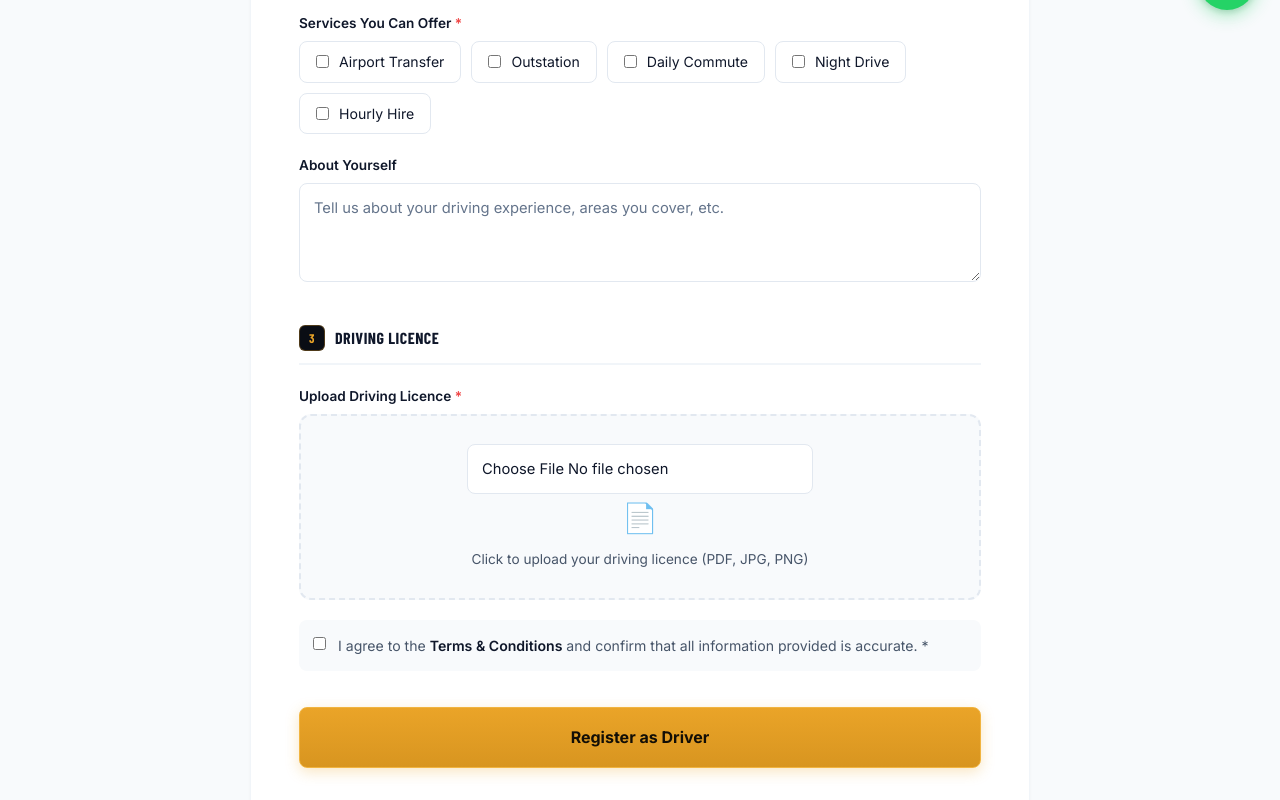
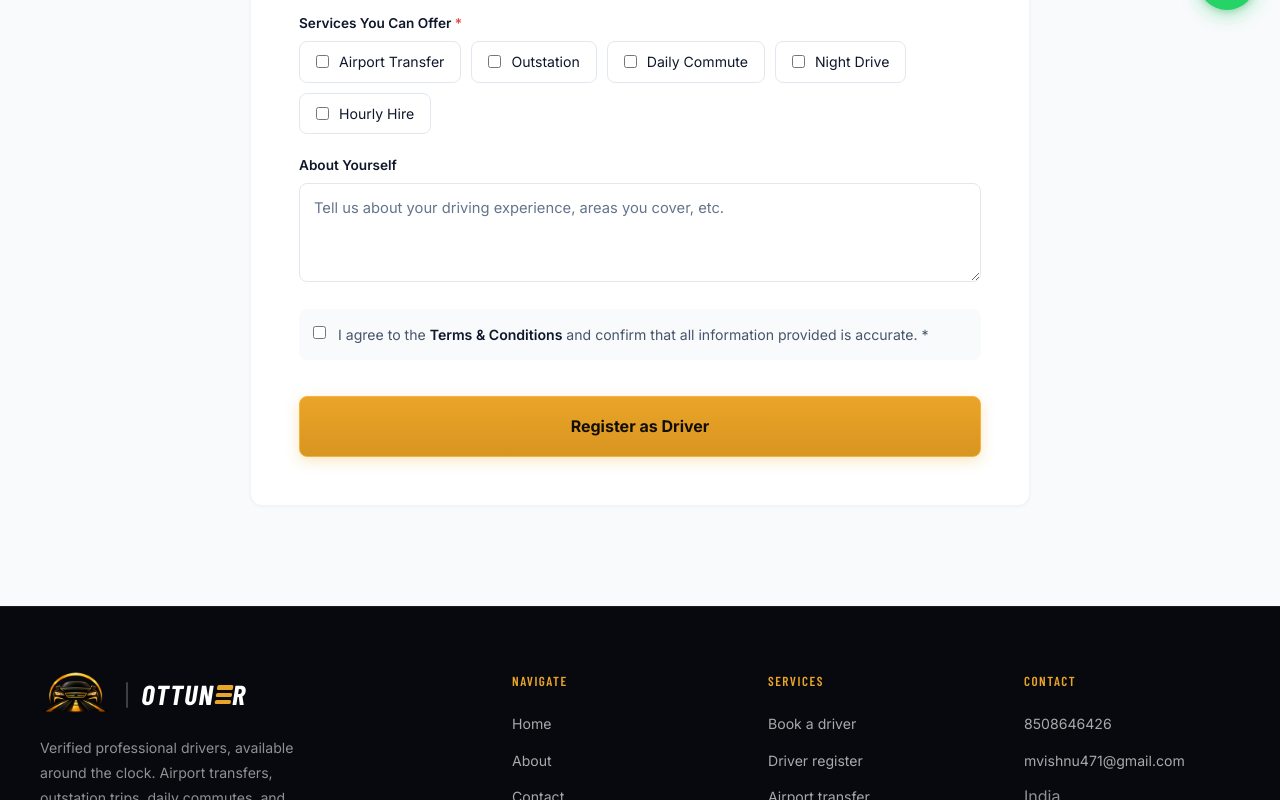
Before and after one commit to mbharani042004-cloud/acting_driver_site, a React (Vite) app: page /agency-form in a window 1280 px wide. Shown: the part 766-1566 px from the top of the page. Built offline with nearby package versions, Linux system fonts and the light colour scheme; a web font is replaced by a local one.

Commit message:
Remove driving licence upload section from driver registration form

```diff
--- a/src/pages/AgencyForm.jsx
+++ b/src/pages/AgencyForm.jsx
@@ -5,24 +5,16 @@ export default function AgencyForm() {
   const [loading, setLoading] = useState(false);
   const [form, setForm] = useState({
     fullName: '', mobile: '', email: '', city: '',
-    experience: '', services: [], licence: null, about: '', terms: false,
+    experience: '', services: [], about: '', terms: false,
     hp_field: '',
   });
 
   const handleChange = (e) => {
-    const { name, value, type, checked, files } = e.target;
+    const { name, value, type, checked } = e.target;
     if (type === 'checkbox' && name === 'services') {
       setForm((p) => ({ ...p, services: checked ? [...p.services, value] : p.services.filter((s) => s !== value) }));
     } else if (type === 'checkbox') {
       setForm((p) => ({ ...p, [name]: checked }));
-    } else if (type === 'file') {
-      const file = files[0];
-      if (file && file.size > 5 * 1024 * 1024) {
-        alert('File size exceeds 5 MB. Please select a smaller image or PDF.');
-        e.target.value = '';
-        return;
-      }
-      setForm((p) => ({ ...p, [name]: file }));
     } else {
       setForm((p) => ({ ...p, [name]: value }));
     }
@@ -137,20 +129,6 @@ export default function AgencyForm() {
               <textarea name="about" value={form.about} onChange={handleChange} placeholder="Tell us about your driving experience, areas you cover, etc." rows="3" />
             </div>
 
-            {/* Section 3 */}
-            <div className="form-section-label">
-              <span className="num">3</span> Driving Licence
-            </div>
-
-            <div className="form-group">
-              <label>Upload Driving Licence <span className="req">*</span></label>
-              <div className="file-upload-area">
-                <input type="file" name="licence" onChange={handleChange} accept=".pdf,.jpg,.jpeg,.png" required />
-                <div className="upload-icon">&#128196;</div>
-                <p>{form.licence ? <span className="filename">{form.licence.name}</span> : 'Click to upload your driving licence (PDF, JPG, PNG)'}</p>
-              </div>
-            </div>
-
             <div className="terms-group">
               <input type="checkbox" name="terms" checked={form.terms} onChange={handleChange} required id="terms-driver" />
               <label htmlFor="terms-driver">
```
